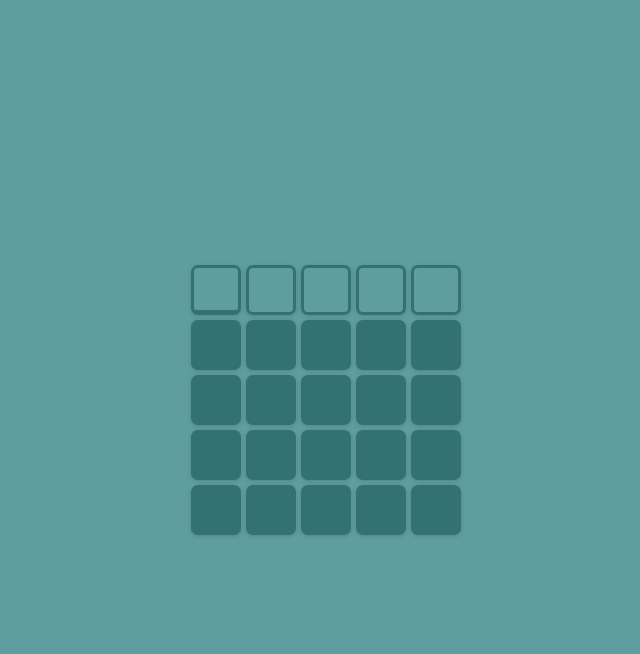
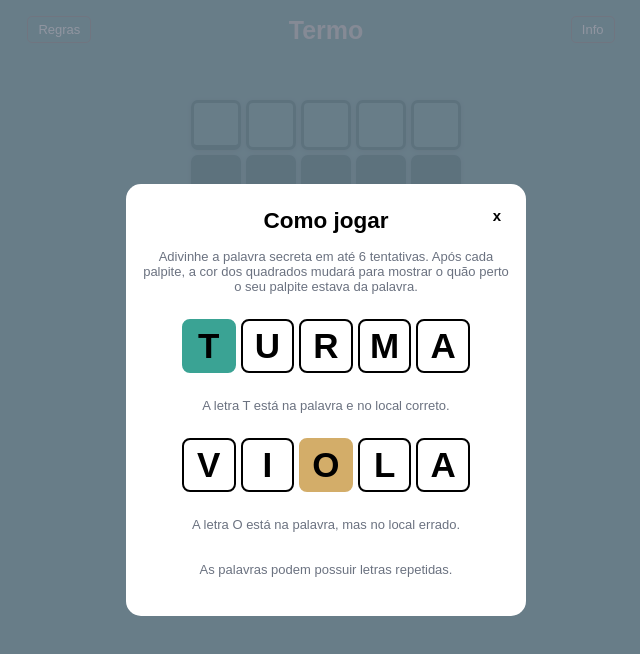
Before and after one commit to Adelfjj/Jogo-Termo, a plain HTML site: page index.html in a window 1280 px wide. Shown: the whole page, without its empty margins (314-954 px from the left). Drawn offline with Linux system fonts and the light colour scheme.

Commit message:
adicionado elemento para explicar as regras do jogo

```diff
--- a/index.html
+++ b/index.html
@@ -10,7 +10,11 @@
 <body>
     <header>
         <nav>
-
+            <ul>
+                <li><a class="regras" href="#">Regras</a></li>
+                <li><h1>Termo</h1></li>
+                <li><a href="#">Info</a></li>
+            </ul>
         </nav>
     </header>
     <main>
@@ -52,6 +56,33 @@
             </div>
         </section>
     </main>
+    <div class="dialogo">
+        <div class="tutorial">
+            <div class="topo">
+                <h2>Como jogar</h2>
+                <span id="fechar">x</span>
+            </div>
+                <p>Adivinhe a palavra secreta em até 6 tentativas. Após cada palpite, a cor dos quadrados mudará para mostrar o quão perto o seu palpite estava da palavra.</p>
+            <div class="grupo">
+                <span class="correto">T</span>
+                <span>U</span>
+                <span>R</span>
+                <span>M</span>
+                <span>A</span>
+            </div>
+            <p>A letra T está na palavra e no local correto.</p>
+            <div class="grupo">
+                <span>V</span>
+                <span>I</span>
+                <span class="contem">O</span>
+                <span>L</span>
+                <span>A</span>
+            </div>
+            <p>A letra O está na palavra, mas no local errado.</p>
+            <br/>As palavras podem possuir letras repetidas.</p>
+        </div>
+        <div class="dialogo-fundo"></div>
+    </div>
     <script type="module" src="scripts/script.js"></script>
 </body>
 </html>
--- a/scripts/script.js
+++ b/scripts/script.js
@@ -1,8 +1,13 @@
 import palavras from './data.js';
+
+let fechar = document.querySelector('#fechar');
+let dialogo = document.querySelector('.dialogo');
+let regras = document.querySelector('.regras');
+let palavra = document.querySelectorAll('.palavra');
 
 let item = 0;
 let linha = 0;
-let palavra = document.querySelectorAll('.palavra');
+
 var inputLetra = [];
 var word;
 
@@ -81,3 +86,11 @@ const sortearPalavra = () =>{
     let sorteada = palavras[Math.floor(Math.random()*palavras.length)];
     return sorteada;
 }
+
+fechar.addEventListener("click",()=>{
+    dialogo.style.display = "none";
+});
+
+regras.addEventListener("click", () =>{
+    dialogo.style.display = "flex";
+});
--- a/styles/style.css
+++ b/styles/style.css
@@ -2,19 +2,60 @@
     margin: 0;
     padding: 0;
     box-sizing: border-box;
+    text-decoration: none;
+    list-style: none;
 }
 body,html{
     font-family: sans-serif;
+    background-color: cadetblue;
+}
+header{
+    width: 100%;
+    display: flex;
+    justify-content: center;
+}
+header nav{
+    max-width: 800px;
+    width: 100%;
+    margin-top: 15px;
+}
+header nav ul{
+    display:flex ;
+    width: 100%;
+    justify-content: space-around;
+}
+header nav ul li{
+    flex: 1;
+    font-size: 13px;
+    text-align: center;
+    line-height: 30px;
+    justify-content: stretch;
+}
+header nav ul li a{
+    color: white;
+    width: 50px;
+    padding: 5px 10px;
+    width: 100%;
+    border: 1px solid gray;
+    border-radius: 5px;
+}
+header nav ul li a:hover{
+    border: 2px solid rgb(50, 114, 117);
+}
+header nav ul li h1{
+    font-size: 25px;
+    color: rgb(211, 210, 210);
+    font-weight: bold;
 }
 section{
+    max-width: 800px;
+    margin: 55px auto;
     width: 100%;
-    height: 100vh;
     display: flex;
     flex-direction: column;
     justify-content: center;
     align-items: center;
     gap: 5px;
-    background-color: cadetblue;
 }
 .palavra{
     display: flex;
@@ -50,10 +91,78 @@ section{
     border-radius: 7px;
 }
 .contem{
-    border-color: #d3ad69;
+    border-color: #d3ad69 !important;
     background-color: #d3ad69;
 }
 .correto{
-    border-color: #3aa394;
+    border-color: #3aa394 !important;
     background-color: #3aa394;
 }
+.dialogo{
+    position: absolute;
+    bottom: 0;
+    top: 0;
+    left: 0;
+    right: 0;
+    z-index: 10;
+    text-align: center;
+    display: flex;
+    justify-content: center;
+    align-items: center;
+}
+.tutorial{
+    position: relative;
+    display: flex;
+    flex-direction: column;
+    font-size: 13px;
+    max-width: 25rem;
+    background-color: white;
+    border-radius: 15px;
+    opacity: 1;
+    padding: 1.5rem 1rem;
+    z-index: 12;
+    gap: 15px;
+    color: rgb(107 114 128);
+}
+.tutorial .topo{
+    display: flex;
+    width: 100%;
+    max-width: 28rem;
+    flex-direction: row;
+    justify-content: center;
+    text-align: center;
+    font-size: 15px;
+    color: black;
+}
+.tutorial .topo span{
+    position: absolute;
+    top: 18px;
+    right: 20px;
+    padding: 5px;
+    cursor: pointer;
+    font-weight: bold;
+}
+
+.dialogo-fundo{
+    position: fixed;
+    background-color: rgb(107,114,128,0.75);
+    bottom: 0;
+    top: 0;
+    left: 0;
+    right: 0;
+}
+.grupo{
+    display: flex;
+    flex-direction: row;
+    gap: 5px;
+    font-size: 35px;
+    font-weight: bold;
+    margin: 10px 40px;
+    color: black;
+}
+.grupo span{
+    flex: 1;
+    border: 2px solid black;
+    padding: 5px;
+    border-radius: 8px;
+}
```
